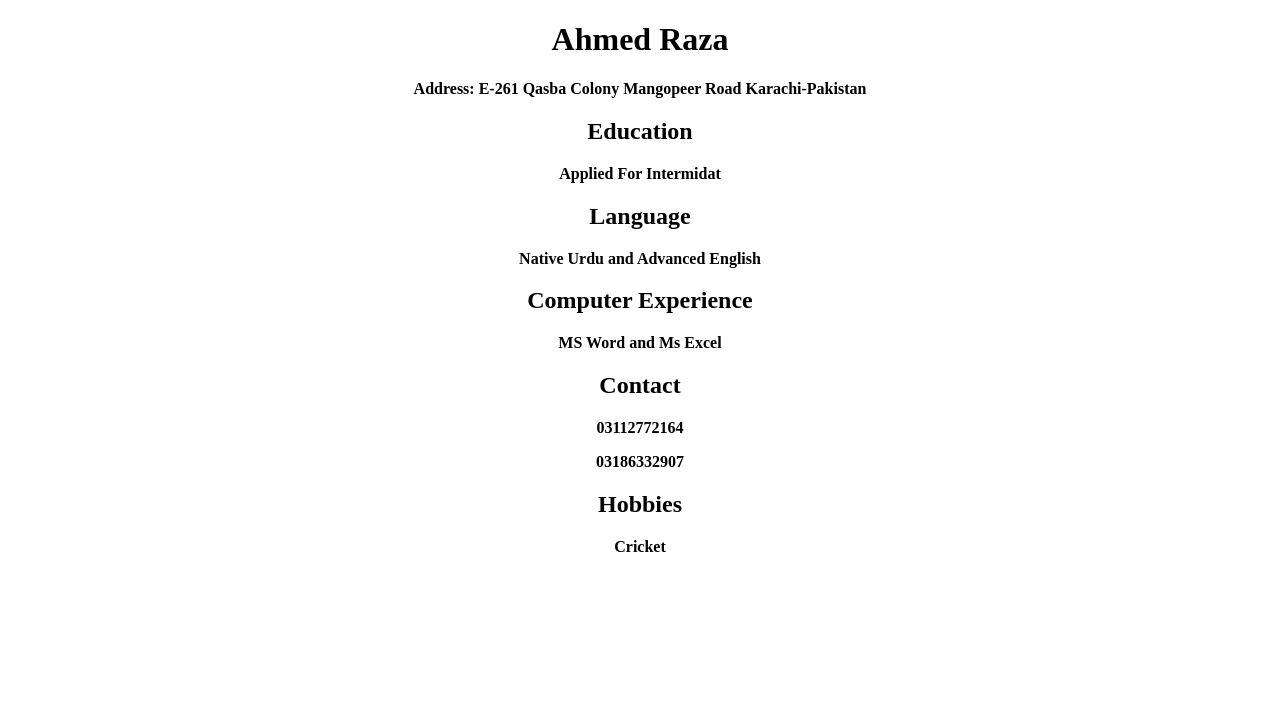
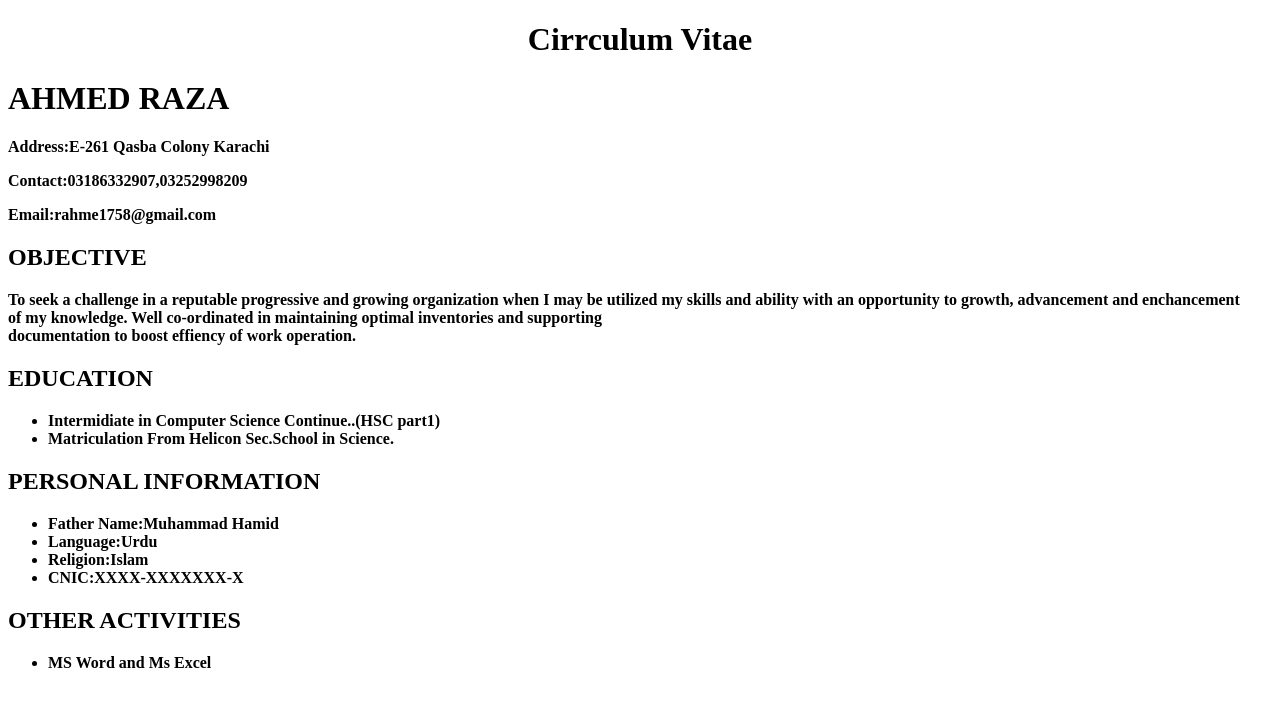
Before and after one commit to A1H4M1E2R0A6/SMIT, a plain HTML site: page index.html in a window 1280 px wide. Drawn offline with Linux system fonts and the light colour scheme.

Commit message:
My First Assignment

```diff
--- a/index.html
+++ b/index.html
@@ -12,31 +12,40 @@
     <b>
         <center>
 
-            <h1>Ahmed Raza</h1>
-            Address: E-261 Qasba Colony Mangopeer Road
-            Karachi-Pakistan
+            <h1> Cirrculum Vitae </h1>
+
+        </center>
+
+        <h1>AHMED RAZA</h1>
+        <p>Address:E-261 Qasba Colony Karachi</p>
+        <b>Contact:03186332907,03252998209</b>
+        <p>Email:rahme1758@gmail.com</p>
+
+        <h2>OBJECTIVE </h2>
+        To seek a challenge in a reputable progressive and growing organization when
+        I may be utilized my skills and ability with an opportunity to growth, advancement
+        and enchancement<br> of my knowledge. Well co-ordinated in maintaining optimal inventories
+        and supporting<br> documentation to boost effiency of work operation.
 
 
+        <h2>EDUCATION</h2>
+<ul>
+        <li>Intermidiate in Computer Science Continue..(HSC part1)</li>
 
-            <h2>Education</h2>
-            Applied For Intermidat
+      <li>  Matriculation From Helicon Sec.School in Science.</li>
+    </ul>
+        <h2>PERSONAL INFORMATION</h2>
+        <ul>
+            <li>Father Name:Muhammad Hamid<br></li>
+     <li>Language:Urdu<br></li>
+        <li>Religion:Islam<br></li>
+         <li>CNIC:XXXX-XXXXXXX-X<br></li>
+        </ul>
+        <h2>OTHER ACTIVITIES</h2>
+        <ul>
+       <li> MS Word and Ms Excel</li>
+    </ul>
 
-
-
-
-
-            <h2>Language</h2>
-            Native Urdu and
-            Advanced English
-
-            <h2>Computer Experience</h2>
-            MS Word and Ms Excel
-            <h2>Contact</h2>
-            03112772164
-            <p> 03186332907 </p>
-            <h2>Hobbies</h2>
-            Cricket
-        </center>
     </b>
 
 </body>
```
